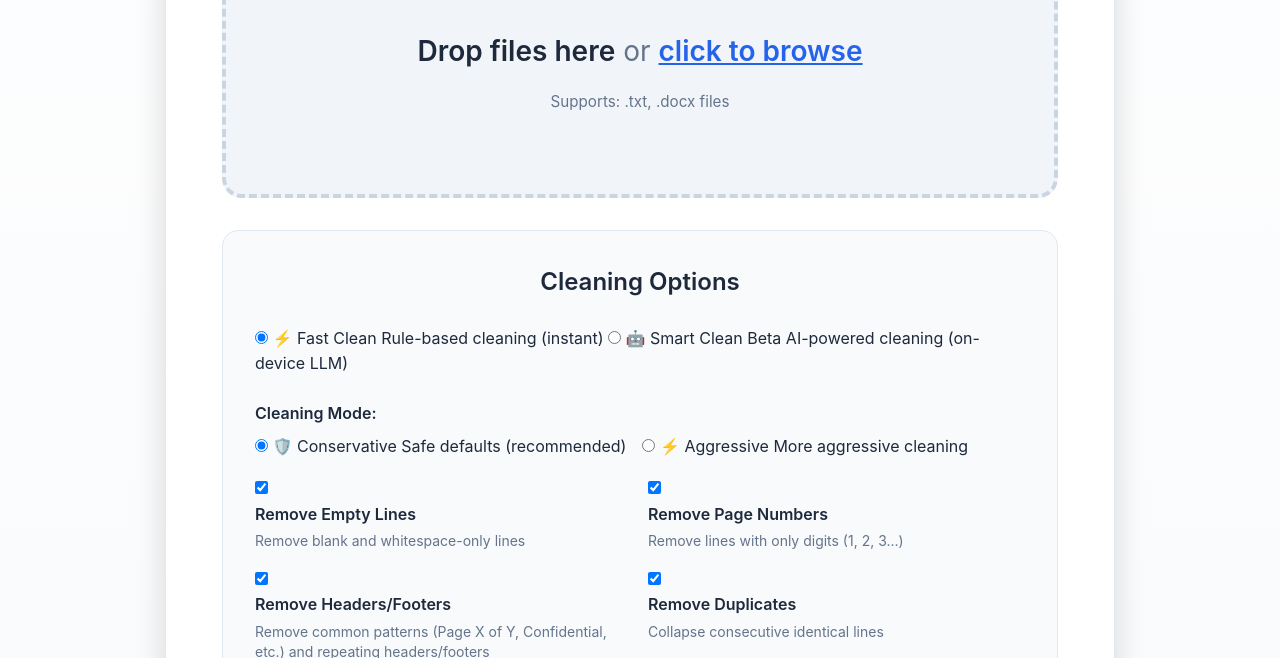
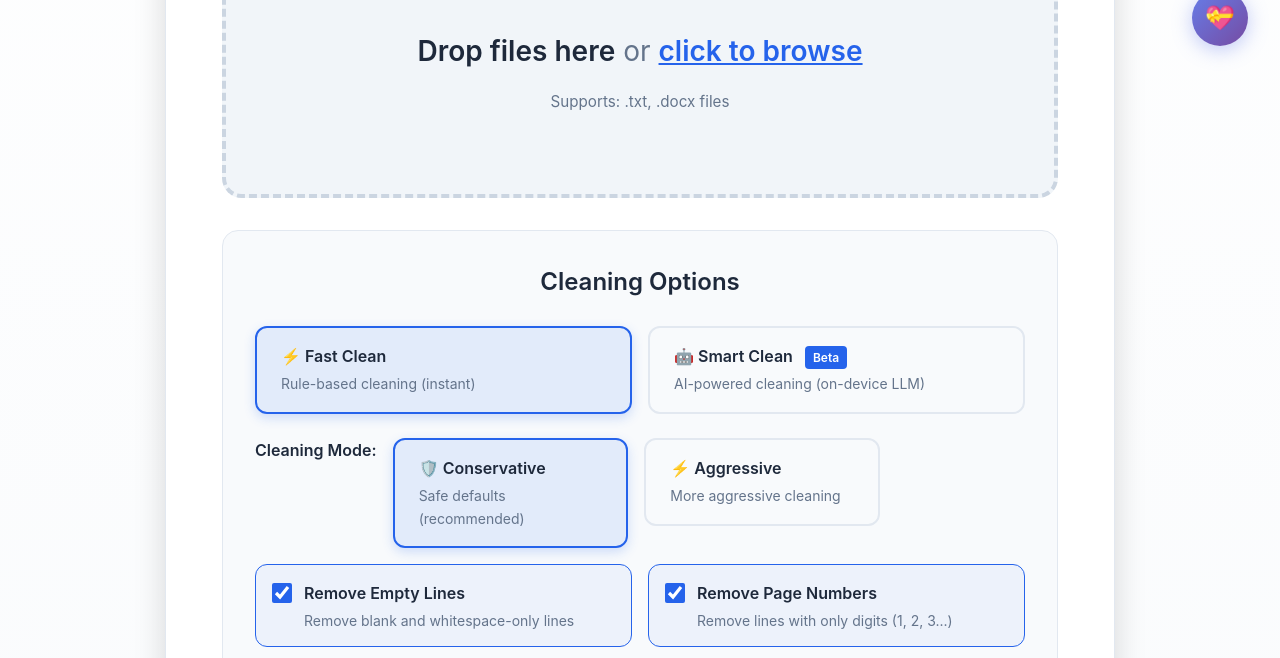
Before and after one commit to kiku-jw/DocStripper, a plain HTML site: page docs/index.html in a window 1280 px wide. Shown: the part 722-1380 px from the top of the page. Drawn offline with nearby package versions, Linux system fonts and the light colour scheme.

Commit message:
fix: remove duplicate CSS rule and update cache-busting versions

```diff
--- a/docs/assets/style.css
+++ b/docs/assets/style.css
@@ -323,8 +323,6 @@ body {
 }
 
 .setting-item {
-
-.setting-item {
     display: flex;
     align-items: flex-start;
     gap: 0.75rem;
--- a/docs/index.html
+++ b/docs/index.html
@@ -61,7 +61,7 @@
     }
     </script>
 
-    <link rel="stylesheet" href="assets/style.css?v=29">
+    <link rel="stylesheet" href="assets/style.css?v=30">
     <link rel="icon" type="image/svg+xml" href="assets/icon.svg">
     <link rel="apple-touch-icon" href="assets/icon.svg">
 </head>
@@ -494,6 +494,6 @@ Empty line above.</code></pre>
         </div>
     </div>
 
-    <script src="assets/app.js?v=27"></script>
+    <script src="assets/app.js?v=28"></script>
 </body>
 </html>
```
